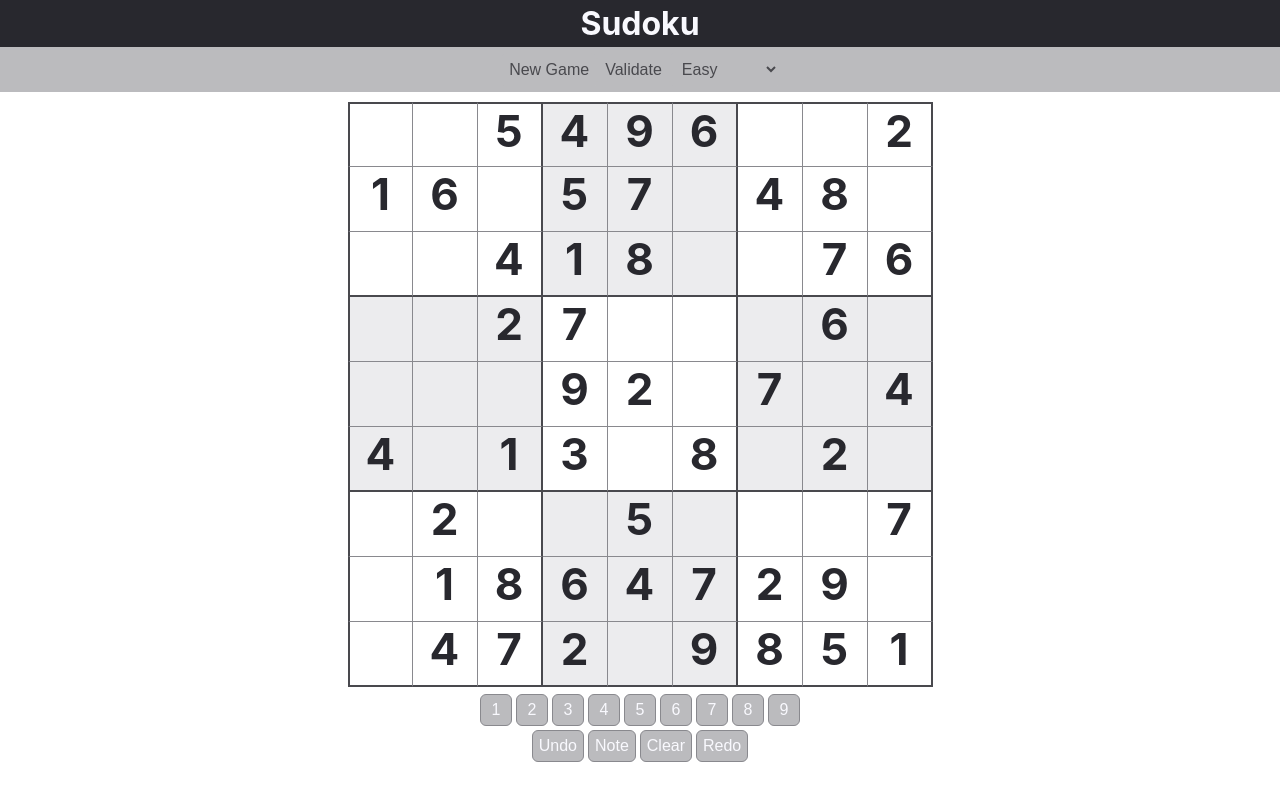
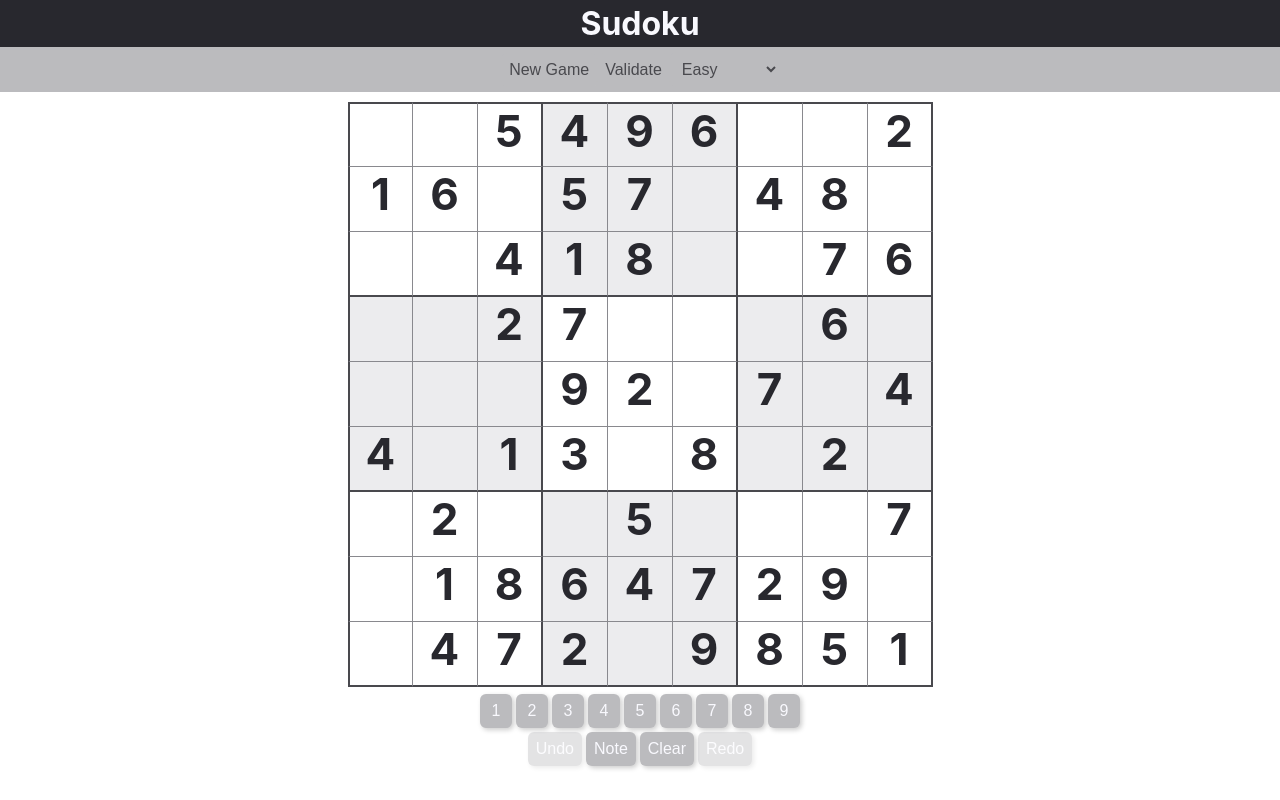
Before and after one commit to filimon-danopoulos/sudoku, a React (Create React App) app: page / in a window 1280 px wide. Built offline with nearby package versions, Linux system fonts and the light colour scheme.

Commit message:
Refactored button styling and updated colors

```diff
--- a/src/layout/Input.scss
+++ b/src/layout/Input.scss
@@ -1,4 +1,5 @@
-@import './colors';
+@import './_colors';
+@import './_shared';
 
 .Input-container {
   text-align: center;
@@ -7,22 +8,22 @@
 
   .Input-utils,.Input-numbers {
     button {
-      outline: none;
-      border: solid 1px $color-light;
-      background: none;
-      background-color: $background-color-medium;
-      color: $color-highlight;
+
       padding: 6px;
       margin: 2px;
       min-width: 32px;
       min-height: 32px;
       font-size: 16px;
-      cursor: pointer;
-      border-radius: 6px;
 
-      &:hover, &:active, &.active {
-        background-color: $color-medium;
-        color: $color-highlight;
+      @include Options-item($color-highlight, $background-color-medium, $color-highlight, $color-medium );
+      box-shadow: 2px 2px 5px rgba(0, 0, 0, 0.2);
+
+      &.active {
+        background-color: $color-blue;
+      }
+
+      &.solved {
+        background-color: $color-green;
       }
     }
   }
--- a/src/layout/Options.scss
+++ b/src/layout/Options.scss
@@ -10,6 +10,6 @@
   padding: 5px 10px;
 
   .Options-new,.Options-validate,.Options-difficulty {
-    @include Options-item();
+    @include Options-item($color-medium, $background-color-medium, $color-highlight,  $color-medium);
   }
 }
--- a/src/layout/Sudoku.scss
+++ b/src/layout/Sudoku.scss
@@ -9,7 +9,7 @@
     position: absolute;
     top: 0;
     left: 50%;
-    background-color: rgba(0, 128, 0, 0.4);
+    background-color: rgba(0, 0, 0, 0.4);
     color: white;
     display: flex;
     flex-direction: column;
@@ -20,13 +20,7 @@
       text-shadow: 0px 0px 8px black;
 
       button {
-        @include Options-item();
-        color: $color-highlight;
-        background-color: $color-medium;
-
-        &:hover {
-          background-color: $color-shadow;
-        }
+        @include Options-item($color-highlight, $color-medium, $color-highlight, $color-shadow);
       }
     }
   }
--- a/src/layout/_colors.scss
+++ b/src/layout/_colors.scss
@@ -10,3 +10,4 @@ $color-shadow: #24242e;
 
 $color-error: #df8585;
 $color-blue: #a5a5df;
+$color-green: #a5dfa5;
--- a/src/layout/_shared.scss
+++ b/src/layout/_shared.scss
@@ -1,5 +1,3 @@
-@import './colors.scss';
-
 @mixin Clear-button() {
   position: relative;
   background: none;
@@ -11,13 +9,20 @@
   border-radius: 6px;
 }
 
-@mixin Options-item() {
+@mixin Options-item($text-color, $background-color, $text-color-active, $background-color-active) {
   @include Clear-button();
-  color: $color-medium;
-  background-color: $background-color-medium;
+  color: $text-color;
+  background-color: $background-color;
 
-  &:hover, &:active {
-    background-color: $color-medium;
-    color: $color-highlight;
+  &:not([disabled]) {
+    &:hover,&:active {
+      background-color: $background-color-active;
+      color: $text-color-active;
+    }
+  }
+
+  &[disabled] {
+    opacity: 0.4;
+    cursor: not-allowed;
   }
 }
--- a/src/models/Sudoku.ts
+++ b/src/models/Sudoku.ts
@@ -164,4 +164,8 @@ export default class Sudoku {
   public getCreationTimestamp(): number {
     return this.createdAt;
   }
+
+  public isDigitSolved(digit: number): boolean {
+    return this.rows.every(r => r.getCells().some(c => c.getValue() === digit && c.isSolved()));
+  }
 }
--- a/src/presentation/App.tsx
+++ b/src/presentation/App.tsx
@@ -25,6 +25,8 @@ interface IAppProps {
   redo: typeof redo,
   noteMode: boolean;
   sudoku: Sudoku;
+  past: Sudoku[];
+  future: Sudoku[];
   difficulty: DIFFICULTY;
 }
 
@@ -77,6 +79,8 @@ class App extends Component<IAppProps> {
 
 const mapStateToProps = (state: AppState) => ({
   sudoku: state.game.sudoku.current,
+  past: state.game.sudoku.past,
+  future: state.game.sudoku.future,
   difficulty: state.game.difficulty,
   noteMode: state.game.noteMode
 });
--- a/src/presentation/Input.tsx
+++ b/src/presentation/Input.tsx
@@ -3,6 +3,7 @@ import '../layout/Input.scss';
 import React from 'react';
 
 import { setDigit, removeDigit, toggleNoteMode, redo, undo } from '../store/actions';
+import Sudoku from '../models/Sudoku';
 
 interface InputComponentProps {
   setDigit: typeof setDigit;
@@ -11,6 +12,9 @@ interface InputComponentProps {
   toggleNoteMode: typeof toggleNoteMode;
   undo: typeof undo;
   redo: typeof redo;
+  past: Sudoku[];
+  future: Sudoku[];
+  sudoku: Sudoku;
 }
 
 export const INPUT_HEIGHT = 100;
@@ -19,13 +23,17 @@ const InputComponent: React.FunctionComponent<InputComponentProps> = props => {
   return (
     <div className="Input-container" style={{ height: `${INPUT_HEIGHT}px` }}>
       <div className="Input-numbers">
-        {[...Array(10).keys()].slice(1).map(x => <button key={x} onClick={() => props.setDigit(x)}>{x}</button>)}
+        {[...Array(10).keys()].slice(1).map(x => (
+          <button key={x} onClick={() => props.setDigit(x)} className={props.sudoku.isDigitSolved(x) ? 'solved' : ''}>
+            {x}
+          </button>
+        ))}
       </div>
       <div className="Input-utils">
-        <button onClick={() => props.undo()}>Undo</button>
+        <button disabled={!props.past.length} onClick={() => props.undo()}>Undo</button>
         <button className={props.noteMode ? 'active' : ''} onClick={() => props.toggleNoteMode()}>Note</button>
         <button onClick={() => props.removeDigit()}>Clear</button>
-        <button onClick={() => props.redo()}>Redo</button>
+        <button disabled={!props.future.length} onClick={() => props.redo()}>Redo</button>
       </div>
     </div >
   );
```
